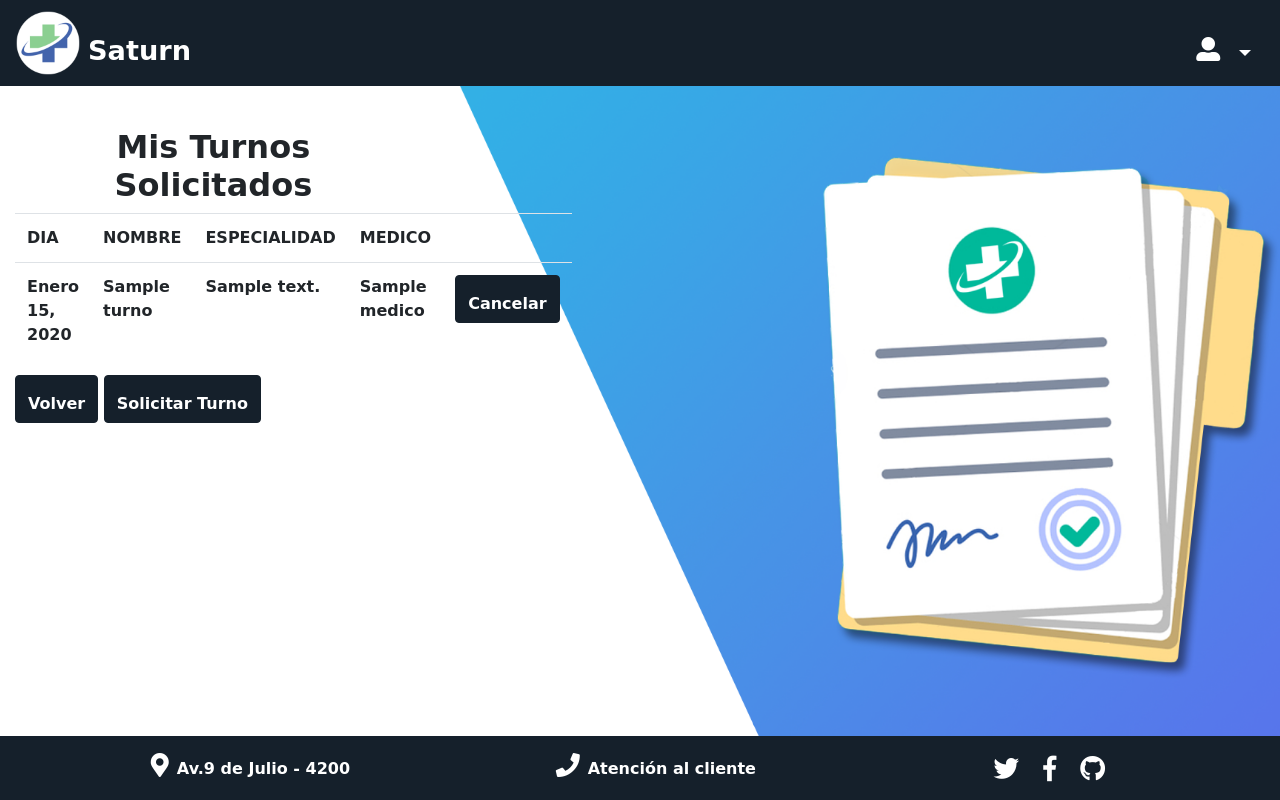
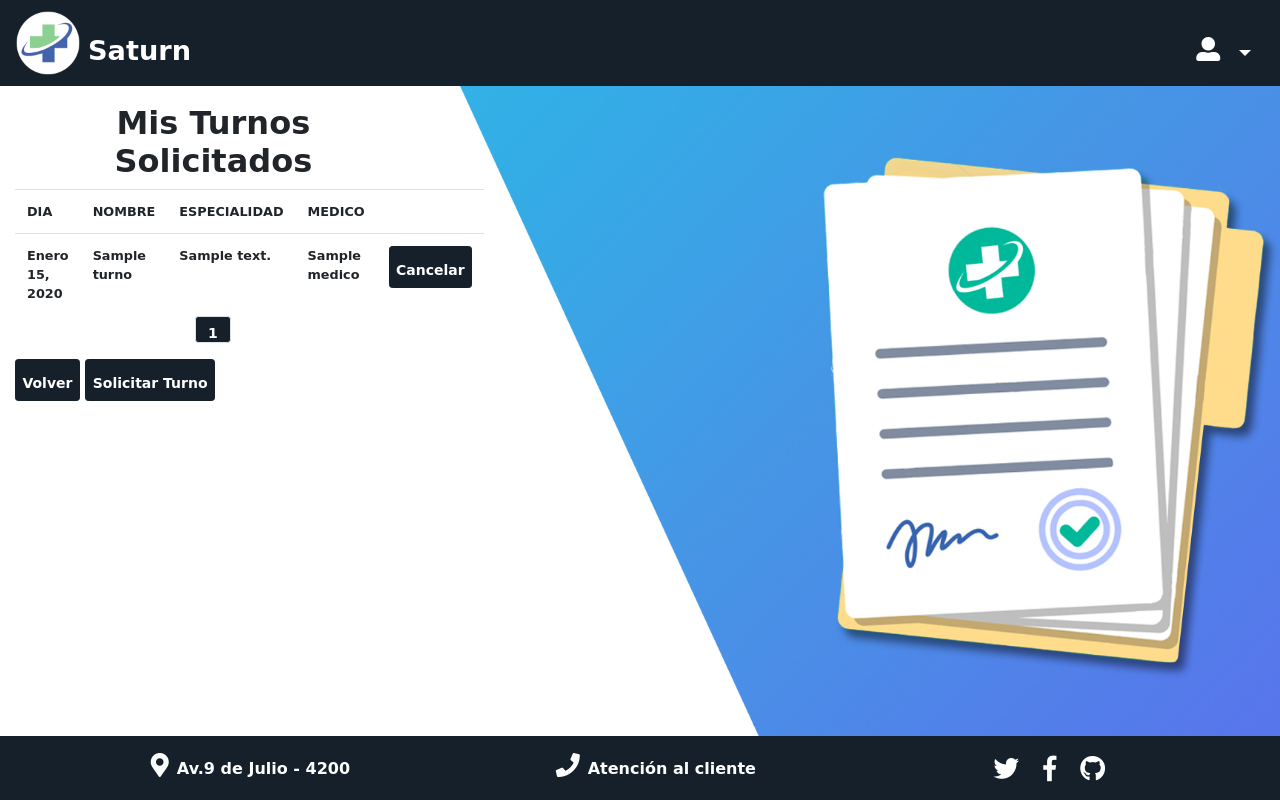
Before and after one commit to marianoGnlz/Saturn, a Django app: page /turn_ok/ in a window 1280 px wide. Run offline with Django 3.2, Linux system fonts and the light colour scheme; a user stored in the database is signed in; tables that the repository leaves empty hold one stand-in row (values such as "Sample post"); some libraries are stand-ins or nearby versions; some web fonts are replaced.

Commit message:
pagination y ajustes finales

```diff
--- a/Saturn/turnos/static/css/my_styles.css
+++ b/Saturn/turnos/static/css/my_styles.css
@@ -71,6 +71,7 @@
 
 .btn-buscar {
     padding-top: 1.7rem;
+    margin-left: .5rem;
 }
 
 .turn {
@@ -87,3 +88,17 @@
 .th-turn, .td-turn, .label-admin {
     color: #fff;
 }
+
+.page-link {
+    background-color: #15202b;
+    color: #fff;
+}
+
+.page-link:hover {
+    background-color: #293D51;
+    color: #fff;
+}
+
+.td-turnok {
+    font-size: 0.8rem;
+}
--- a/Saturn/turnos/templates/listado_del_dia.html
+++ b/Saturn/turnos/templates/listado_del_dia.html
@@ -8,7 +8,7 @@
             <h2 class="title-admin text-center">Turnos diarios de Medicos</h2>
             {% csrf_token %}
             <div class="row">
-                <div class="col-xl-8 col-4">
+                <div class="col-xl-8 col-12">
                     <div class="form-group">
                         <label  class="label-admin">Buscar por Médico</label>
                         <select class="form-control turn" name="listado_medico" required id="id_listado_medico">
--- a/Saturn/turnos/templates/turn_ok.html
+++ b/Saturn/turnos/templates/turn_ok.html
@@ -9,23 +9,23 @@
             <h2 class="welcome text-center">
                 Mis Turnos Solicitados
             </h2>
-            <table class="table">
+            <table class="table mb-0">
                 <tr>
-                    <th scope="row">DIA </th>
-                    <th scope="row">NOMBRE </th>
-                    <th scope="row">ESPECIALIDAD</th>
-                    <th scope="row">MEDICO</th>
-                    <th scope="row"></th>
+                    <th class="td-turnok" scope="row">DIA </th>
+                    <th class="td-turnok" scope="row">NOMBRE </th>
+                    <th class="td-turnok" scope="row">ESPECIALIDAD</th>
+                    <th class="td-turnok" scope="row">MEDICO</th>
+                    <th class="td-turnok" scope="row"></th>
                 </tr>
-                {% for turno in turno %}
+                {% for turno in turno.object_list %}
                 <tr>
-                    <td>{{turno.fecha_turno}}</td>
-                    <td>{{turno.nombre}}</td>
-                    <td>{{turno.especialidad.descripcion}}</td>
-                    <td>{{turno.medico.nombre}}</td>
-                    <td>
+                    <td class="td-turnok">{{turno.fecha_turno}}</td>
+                    <td class="td-turnok">{{turno.nombre}}</td>
+                    <td class="td-turnok">{{turno.especialidad.descripcion}}</td>
+                    <td class="td-turnok">{{turno.medico.nombre}}</td>
+                    <td class="td-turnok">
 
-                        <a href="/delete_turn/{{turno.TurnoId}}" class="btn btn-primary list btn-usuarios">Cancelar</a>
+                        <a href="/delete_turn/{{turno.TurnoId}}" class="btn btn-sm btn-primary list btn-usuarios">Cancelar</a>
                     </td>
                 </tr>
 
@@ -37,11 +37,41 @@
                 <p class="no-reg">Usted no posee turnos registrados</p>
                 {% endif %}
             </div>
-            <a href="/dashboard" class="btn btn-primary btn-usuarios">Volver</a>
-            <a href="/new_turn" class="btn btn-primary btn-usuarios">Solicitar Turno</a>
+            <nav aria-label="Page navigation example" class="d-flex align-items-center justify-content-center">
+                <ul class="pagination">
+                    {% if turno.has_previous %}
+                    <li class="page-item">
+                        <a class="page-link btn-sm pb-0" href="?page={{ turno.previous_page_number }}" aria-label="Previous">
+                            <span aria-hidden="true">&laquo;</span>
+                            <span class="sr-only">Previous</span>
+                        </a>
+                    </li>
+                    {% endif %}
+                    {% for pg in turno.paginator.page_range %}
+                        {% if turno.number == pg %}
+                            <li class="page_item active"><a class="page-link pb-0 btn-sm" href="?page={{ pg }}">{{ pg }}</a></li>
+                        {% else %}
+                            <li class="page-item"><a class="page-link btn-sm pb-0" href="?page={{ pg }}">{{ pg }}</a></li>
+                        {% endif %}
+                    {% endfor %}
+                    {% if turno.has_next %}
+                        <li class="page-item">
+                            <a class="page-link btn-sm pb-0" href="?page={{  turno.next_page_number }}">
+                                <span aria-hidden="true">&raquo;</span>
+                                <span class="sr-only">Next</span>
+                            </a>
+                        </li>
+                    {% endif %}
+                </ul>
+            </nav>
+            <div>
+                <a href="/dashboard" class="btn btn-primary btn-usuarios btn-sm">Volver</a>
+                <a href="/new_turn" class="btn btn-primary btn-usuarios btn-sm">Solicitar Turno</a>
+            </div>
 
         </div>
     </div>
 </div>
 
+
 {% endblock %}
--- a/Saturn/turnos/views.py
+++ b/Saturn/turnos/views.py
@@ -3,6 +3,7 @@ from turnos.forms import TurnoForm
 from turnos.models import Turno, EspecialidadMedico, Medico, ConfiguracionHoraria
 from users.models import Registro
 from datetime import datetime
+from django.core.paginator import Paginator
 
 
 import datetime
@@ -74,8 +75,19 @@ def combo_horario(request):
 def turn_ok(request):
     registro = Registro.objects.get(email=request.user)
     turno = Turno.objects.filter(usuario_id=registro.idUsuario)
+    paginator = Paginator(turno, 3)
+    try:
+        page = int(request.GET.get('page', '1'))
+    except:
+        page = 1
+
+    try:
+        turnos = paginator.page(page)
+    except(EmptyPage, InvalidPage):
+        turnos = paginator.page(paginator.num_pages)
+
     contexto = {
-        'turno':turno,
+        'turno': turnos,
         }
     return render(request, "turn_ok.html",contexto)
 
--- a/Saturn/vistas/static/stylesVistas.css
+++ b/Saturn/vistas/static/stylesVistas.css
@@ -97,11 +97,12 @@ html, body {
 }
 
 .btn-usuarios {
-	padding-top: 1rem;
+	padding: 0.4rem;
+    padding-top: 0.8rem;
 }
 
 .welcome {
-	padding-top: 2rem;
+	padding-top: 0.5rem;
 	font-weight: 700;
 }
 
@@ -401,10 +402,6 @@ label {
 		height: 100%;
 	}
 
-	.dropdown {
-		display: none;
-	}
-
 	.usuario-bg {
 		background-image: url(imagenes/fondomediaquery.png);
 		background-repeat: no-repeat;
@@ -472,6 +469,12 @@ label {
 
 	.table td, .table th {
 		color: #fff;
+	}
+}
+
+@media (max-width: 997px) {
+	.dropdown {
+		display: none;
 	}
 }
 
@@ -567,6 +570,5 @@ label {
 		background-size: cover;
 		background-position: center center;
 		background-attachment: fixed;
-		height: 100%;
 	}
 }
```
Lines whose indentation alone changed are shown as unchanged.
